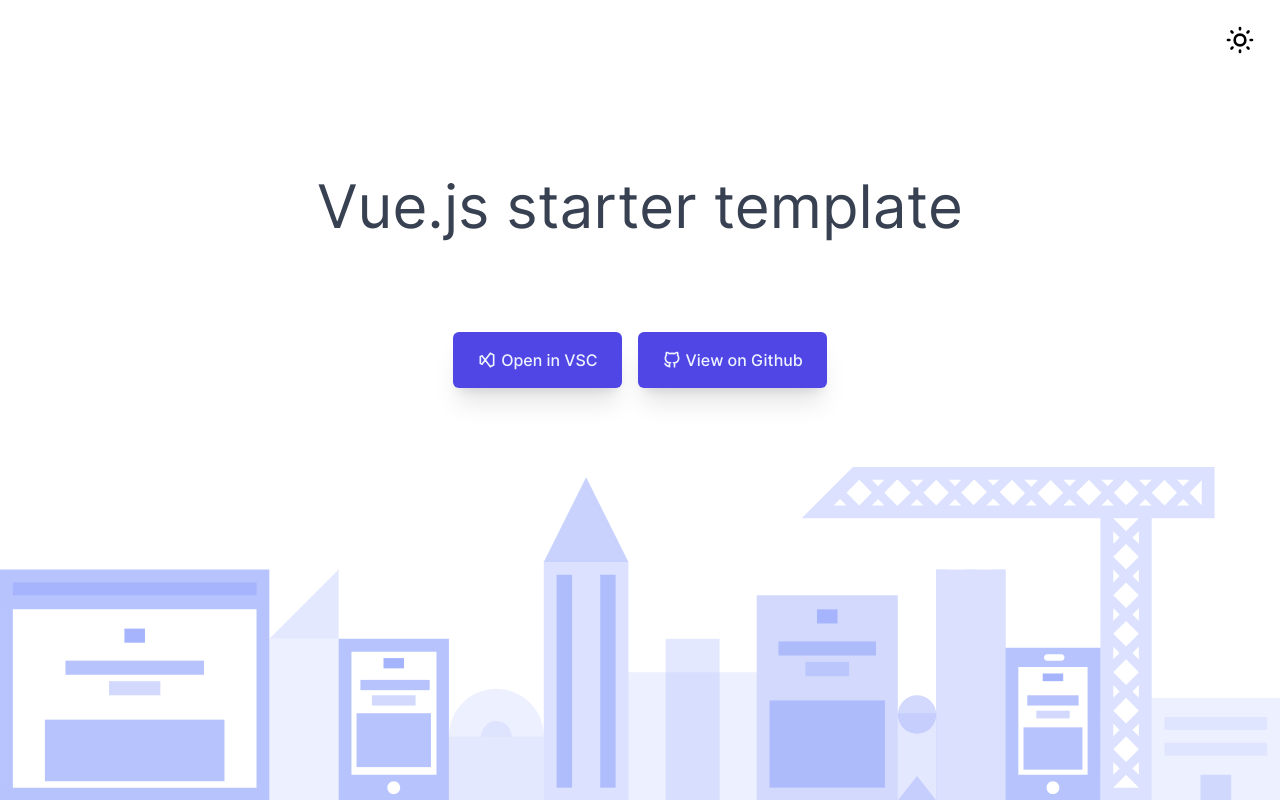
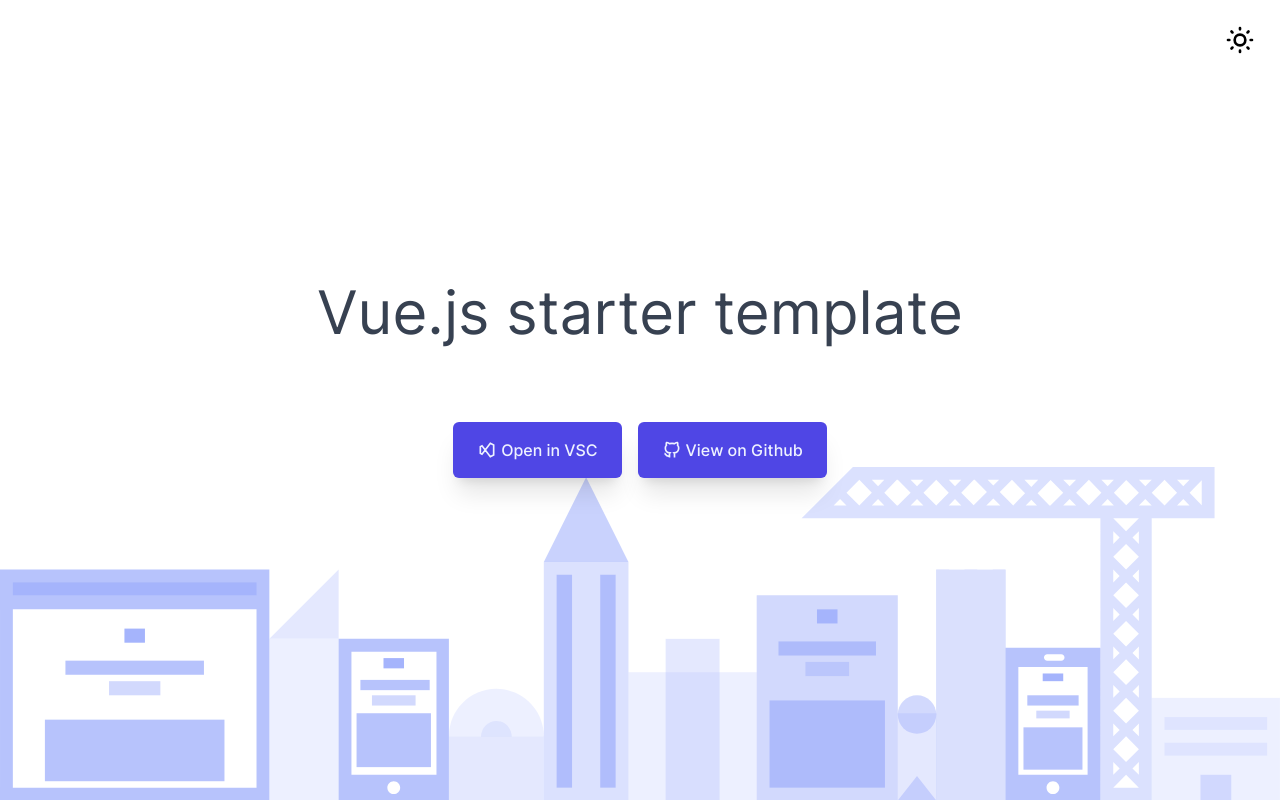
Before and after one commit to lecoueyl/vue3-template, a Vue app: page / in a window 1280 px wide. Built offline with nearby package versions, Linux system fonts and the light colour scheme.

Commit message:
style(index): improve transition and alignment

```diff
--- a/src/pages/index.vue
+++ b/src/pages/index.vue
@@ -8,7 +8,8 @@
 </script>
 
 <template>
-  <header class="container flex justify-end p-4 mx-auto">
+  <header class="absolute inset-x-0 top-0">
+    <div class="container flex justify-end p-4 mx-auto">
       <button
         class="overflow-hidden p-2"
         @click="switchTheme()"
@@ -16,10 +17,10 @@
         <transition
           enter-active-class="transition duration-200 ease-out"
           leave-active-class="transition duration-200 ease-in"
-        enter-from-class="transform -translate-y-full scale-50"
+          :enter-from-class="currentTheme === 'dark' ? 'transform -translate-y-full scale-50 opacity-0' : 'transform translate-y-full scale-50 opacity-0'"
           enter-to-class="transform translate-y-0"
           leave-from-class="transform translate-y-0"
-        leave-to-class="transform translate-y-full scale-50"
+          :leave-to-class="currentTheme === 'dark' ? 'transform translate-y-full scale-50 opacity-0' : 'transform -translate-y-full scale-50 opacity-0'"
           mode="out-in"
         >
           <svg
@@ -51,10 +52,11 @@
           </svg>
         </transition>
       </button>
+    </div>
   </header>
 
-  <main class="px-4 mx-auto max-w-3xl">
-    <h1 class="py-24 text-6xl text-center text-gray-700 dark:text-gray-100 transition-colors">
+  <main class="flex flex-col justify-center items-center py-16 px-4 mx-auto max-w-3xl h-screen">
+    <h1 class="pb-20 text-6xl text-center text-gray-700 dark:text-gray-100 transition-colors">
       Vue.js starter template
     </h1>
 
```
Lines whose indentation alone changed are shown as unchanged.
